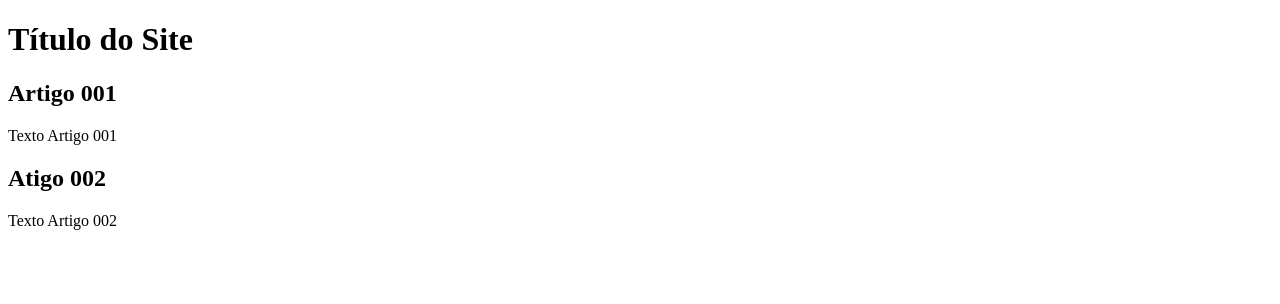
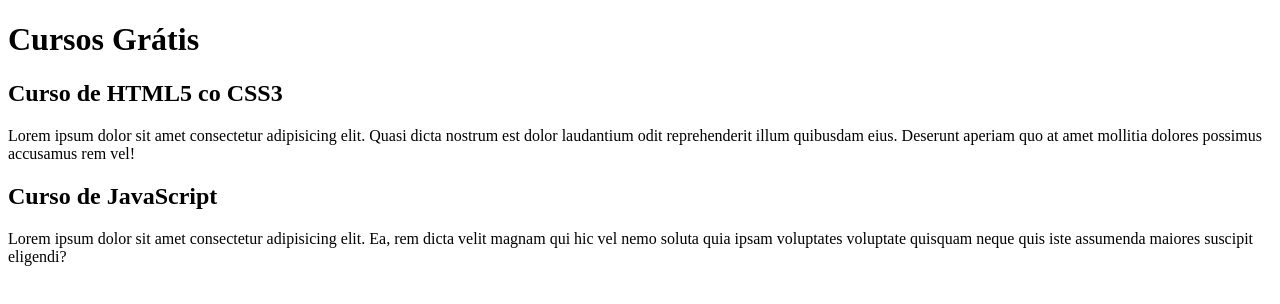
Before and after one commit to thiagohenriquemadeira/projeto-site, a plain HTML site: page index.html in a window 1280 px wide. Drawn offline with Linux system fonts and the light colour scheme.

Commit message:
comecei a escrever conteúdo

```diff
--- a/index.html
+++ b/index.html
@@ -9,15 +9,15 @@
 <body>
     <main>
         <header>
-            <h1>Título do Site</h1>
+            <h1>Cursos Grátis</h1>
         </header>
         <article>
-            <h2>Artigo 001</h2>
-            <p>Texto Artigo 001</p>
+            <h2>Curso de HTML5 co CSS3</h2>
+            <p>Lorem ipsum dolor sit amet consectetur adipisicing elit. Quasi dicta nostrum est dolor laudantium odit reprehenderit illum quibusdam eius. Deserunt aperiam quo at amet mollitia dolores possimus accusamus rem vel!</p>
         </article>
         <article>
-            <h2> Atigo 002</h2>
-            <p>Texto Artigo 002</p>
+            <h2> Curso de JavaScript</h2>
+            <p>Lorem ipsum dolor sit amet consectetur adipisicing elit. Ea, rem dicta velit magnam qui hic vel nemo soluta quia ipsam voluptates voluptate quisquam neque quis iste assumenda maiores suscipit eligendi?</p>
         </article>
     </main>
 </body>
```
